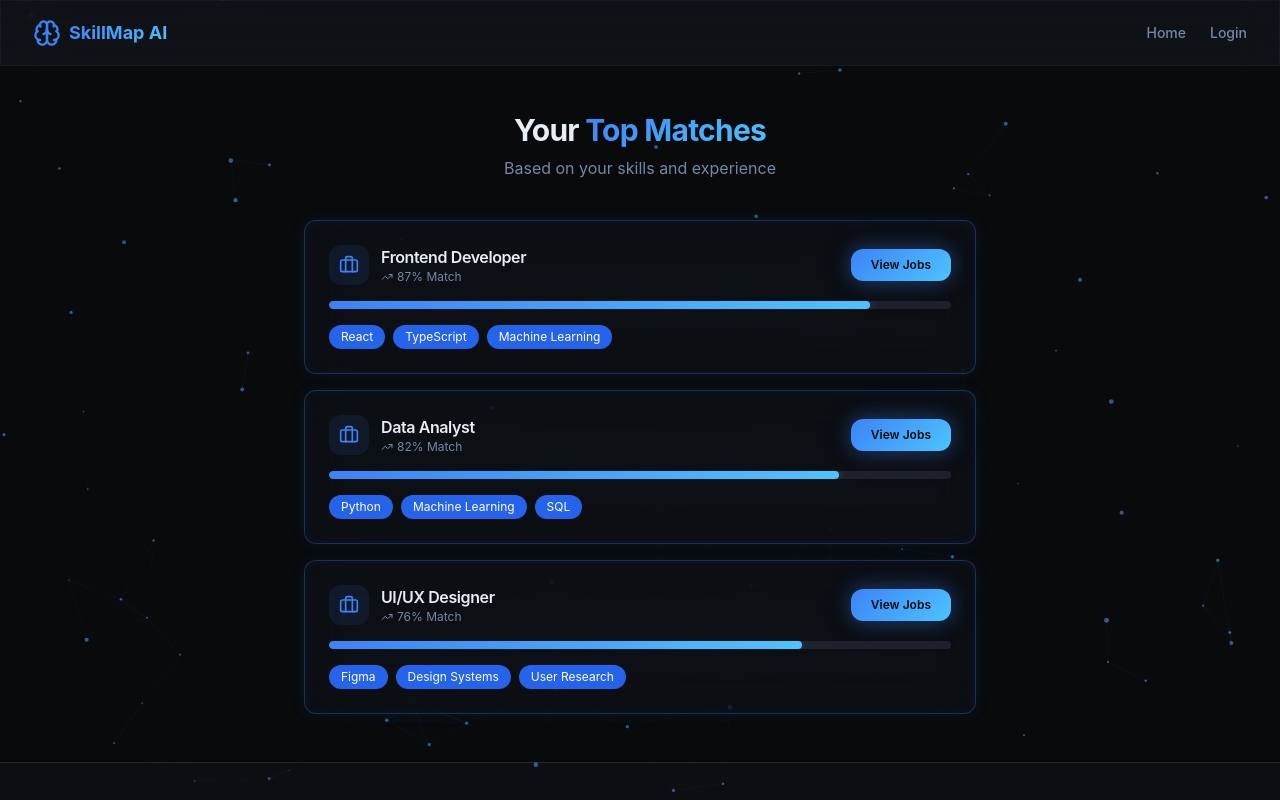
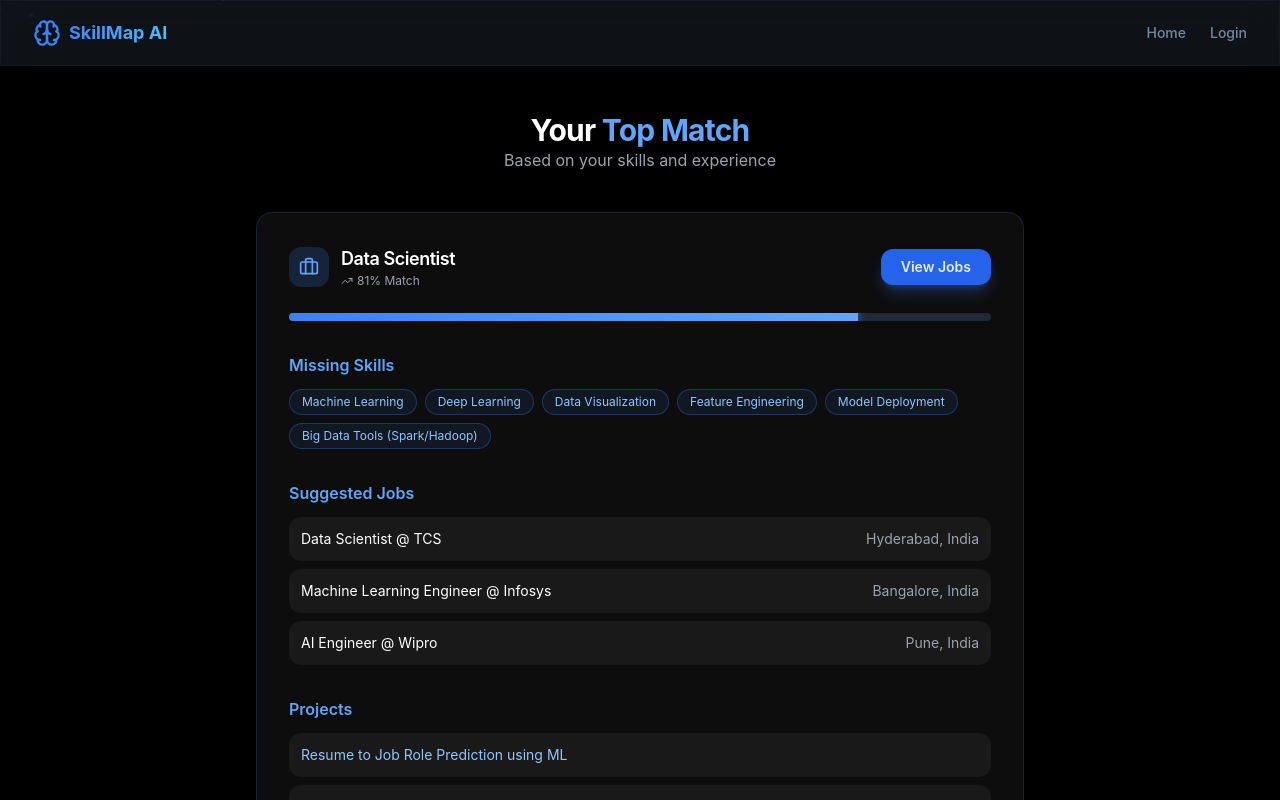
Before and after one commit to thanusrikumili91/carriermatch_frontend2, a React (Vite) app: page /mapping in a window 1280 px wide. Shown: the top 800 px of the page. Built offline with nearby package versions, Linux system fonts and the light colour scheme.

Commit message:
Update Mapping.tsx

```diff
--- a/src/pages/Mapping.tsx
+++ b/src/pages/Mapping.tsx
@@ -1,237 +1,257 @@
 import { motion } from "framer-motion";
 import { useState, useEffect } from "react";
-import { useNavigate } from "react-router-dom";
-import { Briefcase, TrendingUp } from "lucide-react";
-
-const mockRoles = [
-  { name: "Frontend Developer", match: 87 },
-  { name: "Data Analyst", match: 82 },
-  { name: "UI/UX Designer", match: 76 },
-];
-
-// Missing skills for roles
-const missingSkills: Record<string, string[]> = {
-  "Frontend Developer": ["React", "TypeScript", "Machine Learning"],
-  "Data Analyst": ["Python", "Machine Learning", "SQL"],
-  "UI/UX Designer": ["Figma", "Design Systems", "User Research"],
-};
-
-// Course resources
-const skillCourses: Record<string, { title: string; link: string }[]> = {
-  "Machine Learning": [
-    {
-      title: "Machine Learning by Andrew Ng",
-      link: "https://www.coursera.org/learn/machine-learning"
-    },
-    {
-      title: "Google Machine Learning Crash Course",
-      link: "https://developers.google.com/machine-learning/crash-course"
-    },
-    {
-      title: "Machine Learning Full Course (YouTube)",
-      link: "https://www.youtube.com/watch?v=Gv9_4yMHFhI"
-    }
-  ],
-
-  React: [
-    {
-      title: "React Full Course",
-      link: "https://www.youtube.com/watch?v=bMknfKXIFA8"
-    },
-    {
-      title: "React Official Docs",
-      link: "https://react.dev/learn"
-    },
-    {
-      title: "React Crash Course",
-      link: "https://www.youtube.com/watch?v=w7ejDZ8SWv8"
-    }
-  ],
-
-  Python: [
-    {
-      title: "Python Full Course",
-      link: "https://www.youtube.com/watch?v=_uQrJ0TkZlc"
-    },
-    {
-      title: "Python Official Tutorial",
-      link: "https://docs.python.org/3/tutorial/"
-    },
-    {
-      title: "Python Crash Course",
-      link: "https://www.youtube.com/watch?v=rfscVS0vtbw"
-    }
-  ]
-};
+import { useNavigate, useSearchParams } from "react-router-dom";
+import { Briefcase, TrendingUp, ExternalLink } from "lucide-react";
 
 const Mapping = () => {
   const navigate = useNavigate();
+  const [searchParams] = useSearchParams();
+
+  const predictedRole = "Data Scientist";
+
+  const scoreParam = searchParams.get("score");
+  const githubParam = searchParams.get("github")?.trim();
+  const linkedinParam = searchParams.get("linkedin")?.trim();
+
   const [analyzing, setAnalyzing] = useState(true);
-  const [roles, setRoles] = useState<typeof mockRoles>([]);
-  const [selectedSkill, setSelectedSkill] = useState<string | null>(null);
+  const [roles, setRoles] = useState<{ name: string; match: number }[]>([]);
+  const [missingSkills, setMissingSkills] = useState<string[]>([]);
+  const [profiles, setProfiles] = useState<{ github?: string; linkedin?: string }>({});
+
+  const suggestedJobs = [
+    {
+      title: "Data Scientist",
+      company: "TCS",
+      location: "Hyderabad, India",
+      link: "https://www.example.com/job/datascientist",
+    },
+    {
+      title: "Machine Learning Engineer",
+      company: "Infosys",
+      location: "Bangalore, India",
+      link: "https://www.example.com/job/mlengineer",
+    },
+    {
+      title: "AI Engineer",
+      company: "Wipro",
+      location: "Pune, India",
+      link: "https://www.example.com/job/aiengineer",
+    },
+  ];
+
+  const projects = [
+    {
+      name: "Resume to Job Role Prediction using ML",
+      link: "https://github.com/thanusrikumili91/resume-job-matcher",
+    },
+    {
+      name: "Customer Churn Prediction System",
+      link: "https://github.com/thanusrikumili91/churn-prediction",
+    },
+    {
+      name: "House Price Prediction using Machine Learning",
+      link: "https://github.com/thanusrikumili91/house-price-ml",
+    },
+    {
+      name: "Sentiment Analysis on Twitter Data",
+      link: "https://github.com/thanusrikumili91/sentiment-analysis",
+    },
+  ];
 
   useEffect(() => {
-    const timer = setTimeout(() => {
+    const staticMissingSkills = [
+      "Machine Learning",
+      "Deep Learning",
+      "Data Visualization",
+      "Feature Engineering",
+      "Model Deployment",
+      "Big Data Tools (Spark/Hadoop)",
+    ];
+
+    setMissingSkills(staticMissingSkills);
+
+    const baseScore = scoreParam ? Number(scoreParam) : 0;
+    const matchPercentage =
+      baseScore > 0 ? Math.round(baseScore * 100) : Math.floor(Math.random() * 41) + 60;
+
+    setRoles([{ name: predictedRole, match: matchPercentage }]);
+
+    setProfiles({
+      github: githubParam || "https://github.com/thanusrikumili91",
+      linkedin: linkedinParam || "https://www.linkedin.com",
+    });
+
     setAnalyzing(false);
-      setRoles(mockRoles);
-    }, 2000);
-    return () => clearTimeout(timer);
-  }, []);
+  }, [scoreParam, githubParam, linkedinParam]);
 
   return (
-    <div className="min-h-[85vh] flex items-center justify-center px-4 py-12">
-      <div className="w-full max-w-2xl">
+    <div className="min-h-[85vh] flex items-center justify-center px-4 py-12 bg-black">
+      <div className="w-full max-w-3xl">
 
         {analyzing ? (
-
           <motion.div
             initial={{ opacity: 0 }}
             animate={{ opacity: 1 }}
             className="text-center py-20"
           >
-            <div className="w-20 h-20 mx-auto mb-8 border-4 border-primary/20 border-t-primary rounded-full animate-spin" />
-            <p className="text-2xl font-bold gradient-text mb-3">
+            <div className="w-20 h-20 mx-auto mb-8 border-4 border-blue-500/20 border-t-blue-500 rounded-full animate-spin" />
+            <p className="text-2xl font-bold text-blue-400 mb-3">
               Matching Your Skills with Job Roles...
             </p>
-            <p className="text-muted-foreground">
-              Our AI is analyzing your profile
-            </p>
+            <p className="text-gray-400">Our AI is analyzing your profile</p>
           </motion.div>
-
         ) : (
-
           <motion.div
-            initial={{ opacity: 0, y: 20 }}
+            initial={{ opacity: 0, y: 25 }}
             animate={{ opacity: 1, y: 0 }}
             transition={{ duration: 0.5 }}
           >
-
             <div className="text-center mb-10">
-              <h1 className="text-3xl font-bold mb-2">
-                Your <span className="gradient-text">Top Matches</span>
+              <h1 className="text-3xl font-bold text-white">
+                Your <span className="text-blue-400">Top Match</span>
               </h1>
-              <p className="text-muted-foreground">
+              <p className="text-gray-400">
                 Based on your skills and experience
               </p>
             </div>
 
-            <div className="space-y-4">
-
             {roles.map((role, i) => (
-
               <motion.div
                 key={role.name}
-                  initial={{ opacity: 0, x: -20 }}
-                  animate={{ opacity: 1, x: 0 }}
-                  transition={{ delay: i * 0.2, duration: 0.4 }}
-                  className="glass-card glow-border p-6 card-hover"
+                initial={{ opacity: 0, y: 30 }}
+                animate={{ opacity: 1, y: 0 }}
+                transition={{ delay: 0.2 }}
+                className="backdrop-blur-xl bg-white/5 border border-blue-500/20 rounded-2xl p-8 shadow-xl hover:border-blue-500/40 transition"
               >
-
-                  <div className="flex items-center justify-between mb-4">
-
+                {/* Role Header */}
+                <div className="flex justify-between items-center mb-6">
                   <div className="flex items-center gap-3">
-
-                      <div className="w-10 h-10 rounded-lg bg-primary/10 flex items-center justify-center">
-                        <Briefcase className="w-5 h-5 text-primary" />
+                    <div className="w-10 h-10 bg-blue-500/20 rounded-lg flex items-center justify-center">
+                      <Briefcase className="text-blue-400 w-5 h-5" />
                     </div>
 
                     <div>
-                        <h2 className="font-semibold text-foreground">
+                      <h2 className="text-lg font-semibold text-white">
                         {role.name}
                       </h2>
-
-                        <div className="flex items-center gap-1 text-xs text-muted-foreground">
+                      <p className="text-xs text-gray-400 flex items-center gap-1">
                         <TrendingUp className="w-3 h-3" />
-                          <span>{role.match}% Match</span>
+                        {role.match}% Match
+                      </p>
                     </div>
                   </div>
 
-                    </div>
-
-                    {/* DO NOT CHANGE JOBS BUTTON */}
                   <button
                     onClick={() =>
                       navigate(`/jobs?role=${encodeURIComponent(role.name)}`)
                     }
-                      className="glow-button px-5 py-2 rounded-lg text-xs font-semibold"
+                    className="px-5 py-2 text-sm font-semibold rounded-lg bg-blue-600 hover:bg-blue-500 transition shadow-lg shadow-blue-500/30"
                   >
                     View Jobs
                   </button>
-
                 </div>
 
-                  {/* Progress bar */}
-                  <div className="w-full h-2 rounded-full bg-secondary overflow-hidden">
+                {/* Progress */}
+                <div className="w-full h-2 bg-gray-800 rounded-full overflow-hidden">
                   <motion.div
                     initial={{ width: 0 }}
                     animate={{ width: `${role.match}%` }}
-                      transition={{
-                        delay: i * 0.2 + 0.3,
-                        duration: 0.8,
-                        ease: "easeOut"
-                      }}
-                      className="h-full rounded-full progress-glow"
+                    transition={{ duration: 1 }}
+                    className="h-full bg-gradient-to-r from-blue-500 to-blue-400 shadow-[0_0_10px_#3b82f6]"
                   />
                 </div>
 
-                  {/* Missing Skills Buttons */}
-                  <div className="mt-4 flex gap-2 flex-wrap">
+                {/* Missing Skills */}
+                <div className="mt-8">
+                  <p className="text-blue-400 font-semibold mb-3">
+                    Missing Skills
+                  </p>
 
-                    {missingSkills[role.name]?.map((skill) => (
-
-                      <button
-                        key={skill}
-                        onClick={() => setSelectedSkill(skill)}
-                        className="px-3 py-1 text-xs bg-blue-600 text-white rounded-lg"
+                  <div className="flex flex-wrap gap-2">
+                    {missingSkills.map((skill, index) => (
+                      <span
+                        key={index}
+                        className="text-xs px-3 py-1 rounded-full bg-blue-500/10 border border-blue-500/30 text-blue-300"
                       >
                         {skill}
-                      </button>
-
+                      </span>
                     ))}
-
+                  </div>
                 </div>
 
-                  {/* Courses Section */}
-                  {selectedSkill && skillCourses[selectedSkill] && (
+                {/* Suggested Jobs */}
+                <div className="mt-8">
+                  <p className="text-blue-400 font-semibold mb-3">
+                    Suggested Jobs
+                  </p>
 
-                    <div className="mt-4 space-y-2">
-
-                      {skillCourses[selectedSkill].map((course, idx) => (
-
-                        <div
+                  <div className="space-y-2">
+                    {suggestedJobs.map((job, idx) => (
+                      <a
                         key={idx}
-                          className="flex justify-between items-center bg-gray-100 p-2 rounded"
+                        href={job.link}
+                        target="_blank"
+                        rel="noopener noreferrer"
+                        className="flex justify-between text-sm bg-white/5 hover:bg-white/10 transition p-3 rounded-lg"
                       >
-
-                          <span className="text-sm">{course.title}</span>
-
-                          <button
-                            onClick={() =>
-                              window.open(course.link, "_blank")
-                            }
-                            className="text-blue-600 text-xs font-semibold"
-                          >
-                            Go to Course
-                          </button>
-
+                        <span className="text-white">
+                          {job.title} @ {job.company}
+                        </span>
+                        <span className="text-gray-400">{job.location}</span>
+                      </a>
+                    ))}
+                  </div>
                 </div>
 
+                {/* Projects */}
+                <div className="mt-8">
+                  <p className="text-blue-400 font-semibold mb-3">Projects</p>
+
+                  <div className="space-y-2">
+                    {projects.map((project, idx) => (
+                      <a
+                        key={idx}
+                        href={project.link}
+                        target="_blank"
+                        rel="noopener noreferrer"
+                        className="text-sm block bg-white/5 hover:bg-white/10 p-3 rounded-lg text-blue-300"
+                      >
+                        {project.name}
+                      </a>
                     ))}
-
+                  </div>
                 </div>
 
+                {/* Social */}
+                {(profiles.github || profiles.linkedin) && (
+                  <div className="mt-8 flex gap-5">
+                    {profiles.github && (
+                      <a
+                        href={profiles.github}
+                        target="_blank"
+                        rel="noopener noreferrer"
+                        className="text-blue-400 hover:text-blue-300 flex items-center gap-1"
+                      >
+                        GitHub <ExternalLink className="w-3 h-3" />
+                      </a>
                     )}
 
+                    {profiles.linkedin && (
+                      <a
+                        href={profiles.linkedin}
+                        target="_blank"
+                        rel="noopener noreferrer"
+                        className="text-blue-400 hover:text-blue-300 flex items-center gap-1"
+                      >
+                        LinkedIn <ExternalLink className="w-3 h-3" />
+                      </a>
+                    )}
+                  </div>
+                )}
               </motion.div>
-
             ))}
-
-            </div>
-
           </motion.div>
-
         )}
-
       </div>
     </div>
   );
```
Lines whose indentation alone changed are shown as unchanged.
